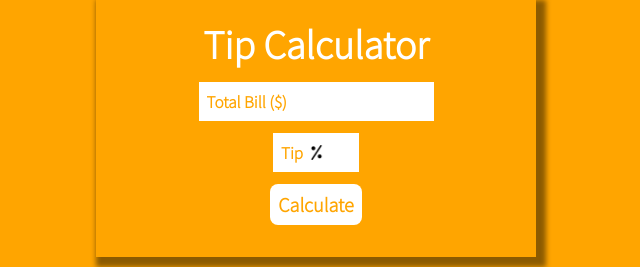
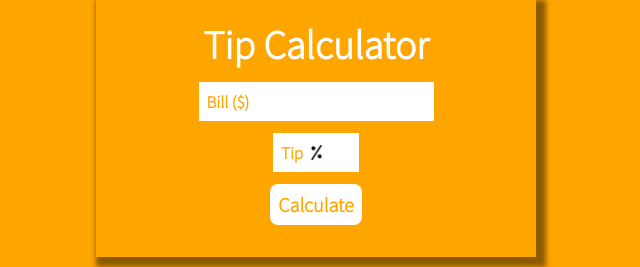
Before and after one commit to pevalentim/tip-calculator, a plain HTML site: page tip-calculator/index.html in a window 1280 px wide. Shown: the part 128-395 px from the top of the page, 324-964 px from the left. Drawn offline with Linux system fonts and the light colour scheme.

Commit message:
final changes

```diff
--- a/tip-calculator/index.html
+++ b/tip-calculator/index.html
@@ -8,7 +8,7 @@
 <body>
 <div class="container">
     <h1>Tip Calculator</h1>
-    <input required id="inputBill" min="1" type="number" placeholder="Total Bill ($)" name="bill">
+    <input required id="inputBill" min="1" type="number" placeholder="Bill ($)" name="bill">
     <input required id="inputTip" min="0" type="number" placeholder="Tip" name="tip">
     <button onclick="calc(event)" id="button">Calculate</button>
     <div id="result"></div>
```
Also changed, not shown: 1 other file.
